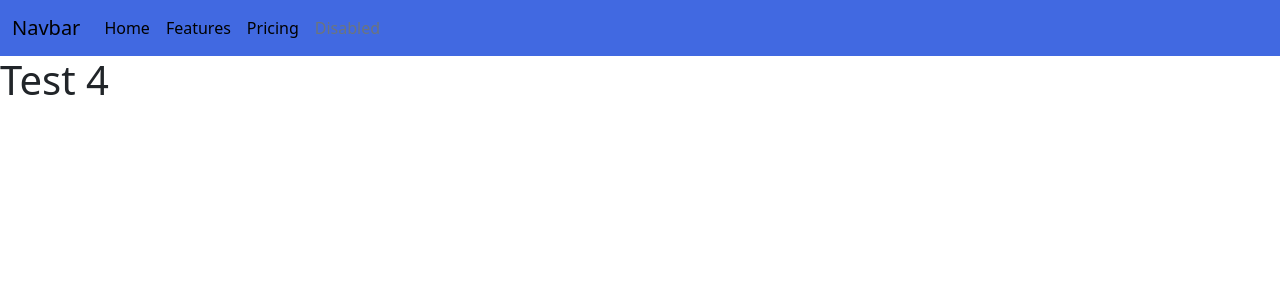
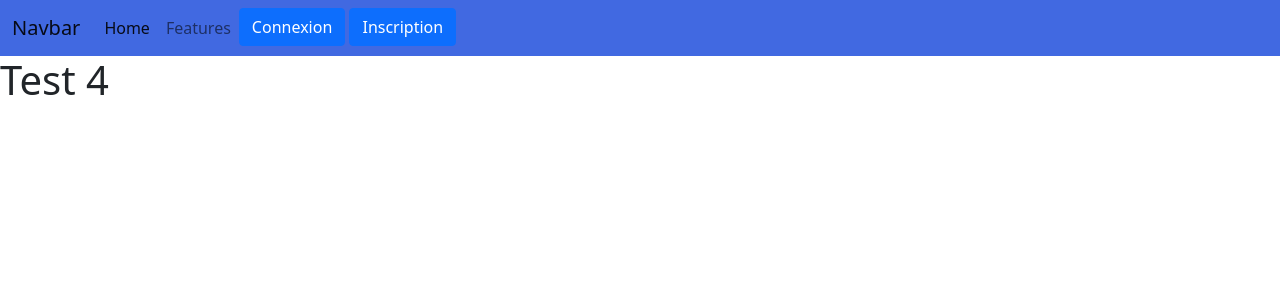
Before and after one commit to KavenStudent/Projet-Final, a PHP site: page / in a window 1280 px wide. Shown: the top 300 px of the page. Run offline with PHP 8.4, Linux system fonts and the light colour scheme.

Commit message:
nav-bar-buttons

```diff
--- a/Projet-Final/client/public/css/style.css
+++ b/Projet-Final/client/public/css/style.css
@@ -1,3 +1,5 @@
+
+/* NAV BAR */
 .navbar-custom {
     background-color: #4169E1;
     color: black;
@@ -6,3 +8,7 @@
 .text-color{
     color: black;
 }
+
+#divAuthentification{
+    float: right;
+}
--- a/Projet-Final/serveur/pages/header.php
+++ b/Projet-Final/serveur/pages/header.php
@@ -1,15 +1,17 @@
-<nav class="navbar navbar-expand-lg navbar-custom test">
-  <div class="container-fluid ">
+<nav class="navbar navbar-expand-lg navbar-light navbar-custom">
+  <div class="container-fluid">
     <a class="navbar-brand text-color" href="#">Navbar</a>
     <button class="navbar-toggler" type="button" data-bs-toggle="collapse" data-bs-target="#navbarNavAltMarkup" aria-controls="navbarNavAltMarkup" aria-expanded="false" aria-label="Toggle navigation">
-      <span class="navbar-toggler-icon"></span>
+      <span class="navbar-toggler-icon"><img id='menu-icon' src="Projet-Final/client/public/images/menu-icon.png" alt='menu-icon'></span>
     </button>
     <div class="collapse navbar-collapse" id="navbarNavAltMarkup">
       <div class="navbar-nav">
         <a class="nav-link active text-color" aria-current="page" href="#">Home</a>
         <a class="nav-link text-color" href="#">Features</a>
-        <a class="nav-link text-color" href="#">Pricing</a>
-        <a class="nav-link disabled text-color">Disabled</a>
+        <div id='divAuthentification'>
+          <button type="button" class="btn btn-primary">Connexion</button>
+          <button type="button" class="btn btn-primary">Inscription</button>
+        </div>
       </div>
     </div>
   </div>
```
Also changed, not shown: Projet-Final/client/public/images/menu-icon.png (added).
